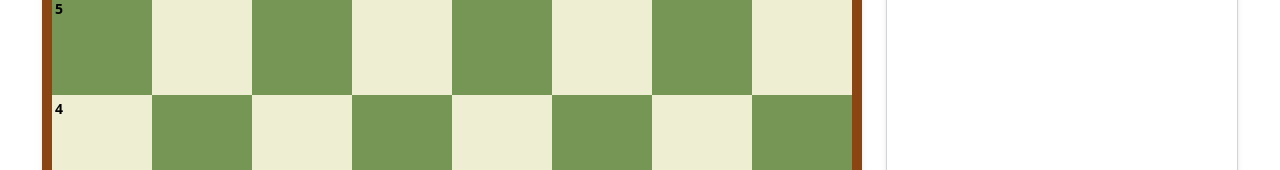
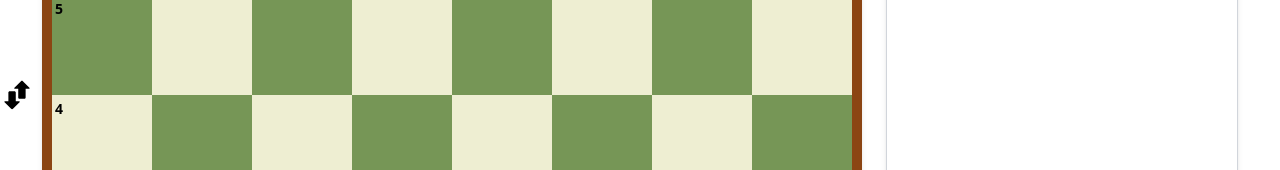
Before and after one commit to ChromaticRanger/Chess, a Vue app: page / in a window 1280 px wide. Shown: the part 381-551 px from the top of the page. Built offline with nearby package versions, Linux system fonts and the light colour scheme.

Commit message:
Added the ability to flip the board orientation so the black pieces are at the bottom of the screen.

```diff
--- a/src/App.vue
+++ b/src/App.vue
@@ -41,6 +41,9 @@ const viewingPastMove = ref(false);
 // Track captured pieces
 const capturedPieces = ref([]);
 
+// Track board orientation (true = flipped, black at bottom)
+const boardFlipped = ref(false);
+
 // Handler for turn changes
 const handleTurnChange = (newTurn) => {
   currentTurn.value = newTurn;
@@ -70,6 +73,12 @@ const handleCurrentMoveIndexChange = (newIndex) => {
 const handleCapturedPiecesUpdate = (newCapturedPieces) => {
   capturedPieces.value = newCapturedPieces;
   console.log("Captured pieces updated:", newCapturedPieces);
+};
+
+// Handler for board orientation changes
+const handleBoardOrientationChange = (isFlipped) => {
+  boardFlipped.value = isFlipped;
+  console.log("Board orientation changed, flipped:", isFlipped);
 };
 
 // Create a ref for the board component
@@ -124,6 +133,7 @@ onMounted(() => {
               :viewing-past-move="viewingPastMove"
               :captured-pieces="capturedPieces"
               :current-move-index="currentMoveIndex"
+              :board-flipped="boardFlipped"
               position="top"
               class="w-full"
             />
@@ -145,6 +155,7 @@ onMounted(() => {
                   @checkmate="handleCheckmate"
                   @current-move-index-changed="handleCurrentMoveIndexChange"
                   @captured-pieces-updated="handleCapturedPiecesUpdate"
+                  @board-orientation-changed="handleBoardOrientationChange"
                 />
               </div>
             </div>
@@ -169,6 +180,7 @@ onMounted(() => {
               :viewing-past-move="viewingPastMove"
               :captured-pieces="capturedPieces"
               :current-move-index="currentMoveIndex"
+              :board-flipped="boardFlipped"
               position="bottom"
               style="width: 820px;"
               class="mr-6"
--- a/src/components/Board.vue
+++ b/src/components/Board.vue
@@ -17,7 +17,8 @@ const emit = defineEmits([
   'move-history-updated',
   'checkmate',
   'current-move-index-changed',
-  'captured-pieces-updated'
+  'captured-pieces-updated',
+  'board-orientation-changed'
 ]);
 
 // Initialize game state with callbacks
@@ -403,6 +404,7 @@ const offsetY = ref(0);
 const validMoves = ref([]);
 const attackedSquares = ref([]);
 const capturedPieces = ref([]); // Track captured pieces
+const boardFlipped = ref(false); // Track if the board is flipped (black at bottom)
 
 // Pawn promotion state
 const showPromotion = ref(false);
@@ -604,8 +606,13 @@ const handleMouseUp = async (event) => {
     offsetX.value = boardRect.left;
     offsetY.value = boardRect.top;
 
-    const newRow = Math.floor((event.clientY - offsetY.value) / 100);
-    const newCol = Math.floor((event.clientX - offsetX.value) / 100);
+    // Get visual coordinates from mouse position
+    let visualRow = Math.floor((event.clientY - offsetY.value) / 100);
+    let visualCol = Math.floor((event.clientX - offsetX.value) / 100);
+
+    // Convert visual coordinates to logical coordinates based on board orientation
+    const newRow = boardFlipped.value ? 7 - visualRow : visualRow;
+    const newCol = boardFlipped.value ? 7 - visualCol : visualCol;
 
     // Check if the piece is dropped in its original position
     if (newRow === originalPosition.value.row && newCol === originalPosition.value.col) {
@@ -1494,15 +1501,56 @@ onBeforeUnmount(() => {
   window.chessBoard = null;
 });
 
+/**
+ * Flip a board coordinate based on board orientation
+ *
+ * @param {Number} coord - The coordinate to flip (0-7)
+ * @returns {Number} - The flipped coordinate
+ */
+const flipCoordinate = (coord) => {
+  return boardFlipped.value ? 7 - coord : coord;
+};
+
+/**
+ * Toggle the board orientation
+ */
+const flipBoard = () => {
+  boardFlipped.value = !boardFlipped.value;
+  // Emit an event so parent components can react
+  emit('board-orientation-changed', boardFlipped.value);
+};
+
 // Generate the chessboard pattern
 const squares = computed(() => {
   const result = [];
   const files = ["A", "B", "C", "D", "E", "F", "G", "H"];
   for (let row = 0; row < 8; row++) {
     for (let col = 0; col < 8; col++) {
-      const isBlack = (row + col) % 2 === 1;
-      const topLeftLabel = col === 0 ? (8 - row).toString() : null; // Left column (1-8)
-      const bottomRightLabel = row === 7 ? files[col] : null; // Bottom row (a-h)
+      // Get the visual row/col based on board orientation
+      const visualRow = flipCoordinate(row);
+      const visualCol = flipCoordinate(col);
+
+      const isBlack = (visualRow + visualCol) % 2 === 1;
+
+      // For a normal board (white at bottom), rank numbers (8-1) appear on the left side from top to bottom
+      // and file letters (A-H) appear on the bottom from left to right
+      let topLeftLabel, bottomRightLabel;
+
+      if (boardFlipped.value) {
+        // Flipped board (black at bottom):
+        // - Rank numbers (1-8) appear on the left side from top to bottom
+        // - File letters (H-A) appear on the bottom from left to right
+        topLeftLabel = visualCol === 0 ? (visualRow + 1).toString() : null;
+        bottomRightLabel = visualRow === 7 ? files[7 - visualCol] : null;
+      } else {
+        // Normal board (white at bottom):
+        // - Rank numbers (8-1) appear on the left side from top to bottom
+        // - File letters (A-H) appear on the bottom from left to right
+        topLeftLabel = visualCol === 0 ? (8 - visualRow).toString() : null;
+        bottomRightLabel = visualRow === 7 ? files[visualCol] : null;
+      }
+
+      // Find pieces based on logical coordinates (not visual)
       const piece =
         pieces.value.find((p) => p.row === row && p.col === col) || null;
       const selected =
@@ -1517,10 +1565,14 @@ const squares = computed(() => {
         (blackInCheck.value &&
           piece?.color === "Black" &&
           piece?.type === "King");
+
       result.push({
         color: isBlack ? "black" : "white",
+        // Store both logical and visual coordinates
         row,
         col,
+        visualRow,
+        visualCol,
         topLeftLabel,
         bottomRightLabel,
         piece,
@@ -1553,6 +1605,8 @@ defineExpose({
   enPassantTarget,
   currentMoveIndex,
   handleMoveSelection,
+  flipBoard,
+  boardFlipped,
 
   // Debug functions
   exportBoardState,
@@ -1717,13 +1771,18 @@ defineExpose({
 <template>
   <div>
     <div class="chessboard-container">
+      <!-- Flip board button -->
+      <div class="flip-board-button" @click="flipBoard" title="Flip board orientation">
+        <img src="/src/assets/swap.svg" alt="Flip Board" />
+      </div>
+
       <div class="chessboard">
         <Square
           v-for="(square, index) in squares"
           :key="index"
           :color="square.color"
-          :row="square.row"
-          :col="square.col"
+          :row="square.visualRow"
+          :col="square.visualCol"
           :topLeftLabel="square.topLeftLabel"
           :bottomRightLabel="square.bottomRightLabel"
           :piece="square.piece"
@@ -1766,4 +1825,30 @@ defineExpose({
   width: 800px; /* Adjust size as needed */
   height: 800px; /* Adjust size as needed */
 }
+
+.flip-board-button {
+  position: absolute;
+  left: -60px;
+  top: 50%;
+  transform: translateY(-50%);
+  background-color: transparent;
+  border-radius: 5px;
+  width: 50px;
+  height: 50px;
+  display: flex;
+  align-items: center;
+  justify-content: center;
+  cursor: pointer;
+  transition: transform 0.2s;
+  z-index: 10;
+}
+
+.flip-board-button:hover {
+  transform: translateY(-50%) scale(1.1);
+}
+
+.flip-board-button img {
+  width: 32px;
+  height: 32px;
+}
 </style>
--- a/src/components/BoardStatusPanel.vue
+++ b/src/components/BoardStatusPanel.vue
@@ -30,6 +30,10 @@ const props = defineProps({
   currentMoveIndex: {
     type: Number,
     default: -1
+  },
+  boardFlipped: {
+    type: Boolean,
+    default: false
   }
 });
 
@@ -43,9 +47,17 @@ const PIECE_VALUES = {
   King: 0 // King is not typically assigned a value
 };
 
-// Filter captured pieces based on panel position and current move index
+// Filter captured pieces based on panel position, board orientation, and current move index
 const filteredCapturedPieces = computed(() => {
-  const color = props.position === "top" ? "Black" : "White";
+  // Determine which color's pieces to show based on position and board orientation
+  let color;
+  if (props.boardFlipped) {
+    // When flipped, top shows White pieces, bottom shows Black pieces
+    color = props.position === "top" ? "White" : "Black";
+  } else {
+    // Normal orientation, top shows Black pieces, bottom shows White pieces
+    color = props.position === "top" ? "Black" : "White";
+  }
 
   // First filter by the capturing side
   const sideFilteredPieces = props.capturedPieces.filter(piece => piece.capturedBy === color);
@@ -132,8 +144,13 @@ const materialAdvantage = computed(() => {
         v-if="filteredCapturedPieces.length > 0 || materialAdvantage.value !== 0"
         class="flex items-center mr-4 px-2 py-1 rounded-lg"
         :class="{
-          'bg-green-100 text-green-800': materialAdvantage.value > 0 && position === 'bottom' || materialAdvantage.value < 0 && position === 'top',
-          'bg-red-100 text-red-800': materialAdvantage.value < 0 && position === 'bottom' || materialAdvantage.value > 0 && position === 'top',
+          // Normal orientation (white at bottom)
+          'bg-green-100 text-green-800': !boardFlipped && ((materialAdvantage.value > 0 && position === 'bottom') || (materialAdvantage.value < 0 && position === 'top')),
+          'bg-red-100 text-red-800': !boardFlipped && ((materialAdvantage.value < 0 && position === 'bottom') || (materialAdvantage.value > 0 && position === 'top')),
+          // Flipped orientation (black at bottom)
+          'bg-green-100 text-green-800': boardFlipped && ((materialAdvantage.value < 0 && position === 'bottom') || (materialAdvantage.value > 0 && position === 'top')),
+          'bg-red-100 text-red-800': boardFlipped && ((materialAdvantage.value > 0 && position === 'bottom') || (materialAdvantage.value < 0 && position === 'top')),
+          // Equal material
           'bg-gray-100 text-gray-800': materialAdvantage.value === 0
         }"
       >
@@ -152,7 +169,11 @@ const materialAdvantage = computed(() => {
 
     <!-- Right Side: Turn Indicator -->
     <div
-      v-if="showCurrentTurn && ((position === 'top' && currentTurn === 'Black') || (position === 'bottom' && currentTurn === 'White'))"
+      v-if="showCurrentTurn && (
+        // Display turn indicator in the correct panel based on board orientation
+        (boardFlipped && ((position === 'top' && currentTurn === 'White') || (position === 'bottom' && currentTurn === 'Black'))) ||
+        (!boardFlipped && ((position === 'top' && currentTurn === 'Black') || (position === 'bottom' && currentTurn === 'White')))
+      )"
       class="flex items-center"
     >
       <span class="text-lg font-semibold mr-2">{{ currentTurn }} to Move</span>
```
